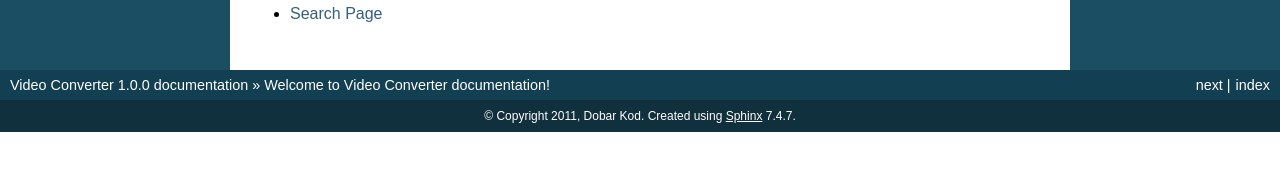
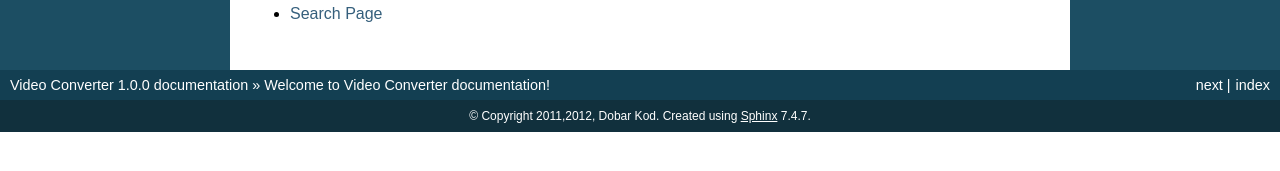
Before and after one commit to mdhiggins/sickbeard_mp4_automator, a Sphinx documentation site: the page built from doc/index.rst, in a window 1280 px wide. Shown: the part 323-494 px from the top of the page. Built offline with Sphinx 7.4.7, drawn with Linux system fonts in a browser that asks for light colours.

Commit message:
doc: updated copyright

```diff
--- a/doc/conf.py
+++ b/doc/conf.py
@@ -42,7 +42,7 @@ master_doc = 'index'
 
 # General information about the project.
 project = u'Video Converter'
-copyright = u'2011, Dobar Kod'
+copyright = u'2011,2012, Dobar Kod'
 
 # The version info for the project you're documenting, acts as replacement for
 # |version| and |release|, also used in various other places throughout the
```
